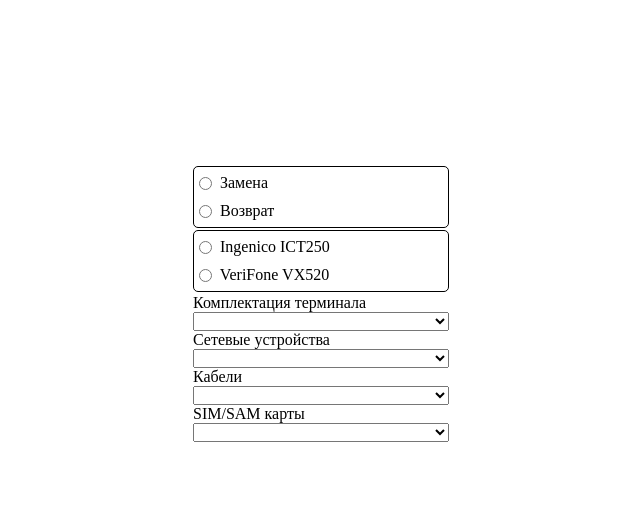
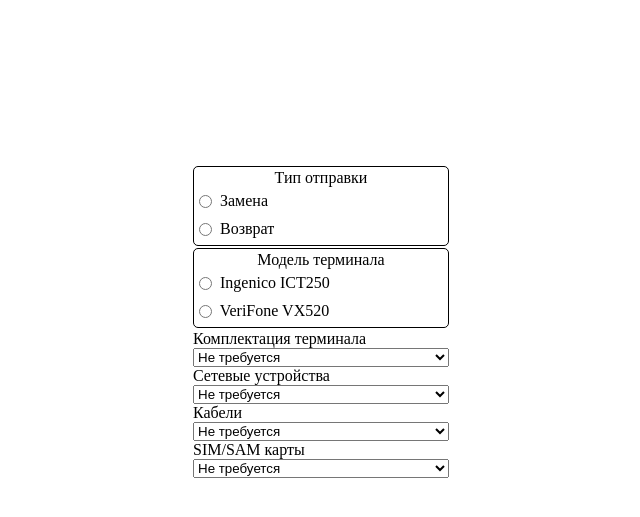
Before and after one commit to MrWindmark/ForWork, a PHP site: page / in a window 1280 px wide. Shown: the top 517 px of the page, without its empty margins (31-671 px from the left). Run offline with PHP 8.4, Linux system fonts and the light colour scheme.

Commit message:
minor changes

```diff
--- a/ZOHO body creator/main.js
+++ b/ZOHO body creator/main.js
@@ -22,6 +22,15 @@ function radioCreator(target_name, typeNames){
         // смотрим сколько типов заявок числится в списке и тянем их ключи
         let numOf = Object.keys(itemsRadio[keysOfRadio[radioBlockStep]]).length;
         let keysOf = Object.keys(itemsRadio[keysOfRadio[radioBlockStep]]);
+
+        const itemName = document.createElement('p');
+        if (typeNames[radioBlockStep] == 'task_type') {
+            itemName.innerHTML = 'Тип отправки';
+            divTaskType.appendChild(itemName);
+        } else if (typeNames[radioBlockStep] == 'term_model') {
+            itemName.innerHTML = 'Модель терминала';
+            divTaskType.appendChild(itemName);
+        }
 
         // проходим по всему количеству ключей для построения блока для каждого элемента
         for (let rStep = 0; rStep < numOf; rStep++) {
@@ -128,7 +137,7 @@ function generate(){
 }
 
 const termPacks = {
-    '': 'Отправка не требуется',
+    'Не требуется': 'Отправка не требуется',
     'Терм.комплект': 'Терминал, БП терминала и MagicBox либо SAM-карта',
     'Терминал': 'Терминал + MagicBox/SAM',
     'БП терминала': 'Блок питания + Кабель с вилкой',
@@ -136,7 +145,7 @@ const termPacks = {
 
 
 const itemsNetwork = {
-    '': 'Отправка не требуется',
+    'Не требуется': 'Отправка не требуется',
     'Модемный комплект': 'Модем ComWL, Антенна, БП модема, набор SIM',
     'Роутерный комплект': 'Роутер, БП роутера, Антенна с переходником, набор SIM',
     'Модем': 'ComWL + набор SIM',
@@ -148,7 +157,7 @@ const itemsNetwork = {
 }
 
 const cabels = {
-    '': 'Отправка не требуется',
+    'Не требуется': 'Отправка не требуется',
     'Патч-корд (ETH)': 'Кабель для подключения к роутеру. Стандартная длина 1,5 метра',
     'Пин-кабель ICT (COM)': 'Кабель для подключения терминала через СОМ-порт к ComWL',
     'Пин-кабель VX520 (COM)': 'Кабель для подключения терминала через СОМ-порт к ComWL',
@@ -159,7 +168,7 @@ const cabels = {
 }
 
  const cards = {
-    '': 'Отправка не требуется',
+    'Не требуется': 'Отправка не требуется',
     'SAM': 'Модуль хранения ключей шифрования ПО. Без него не будут осуществляться транзакции',
     'SIM Мегафон': 'SIM-карта для обеспечения связи',
     'SIM МТС': 'SIM-карта для обеспечения связи',
--- a/ZOHO body creator/style.css
+++ b/ZOHO body creator/style.css
@@ -49,11 +49,17 @@
     margin: 2px 0;
     box-sizing: border-box;
 }
+
+.radio_group p{
+    align-self: center;
+}
+
 .radio_item_block {
     display: flex;
     align-items: center;
     padding: 5px;
 }
+
 .select_group_block {
     width: 20vw;
 }
```
